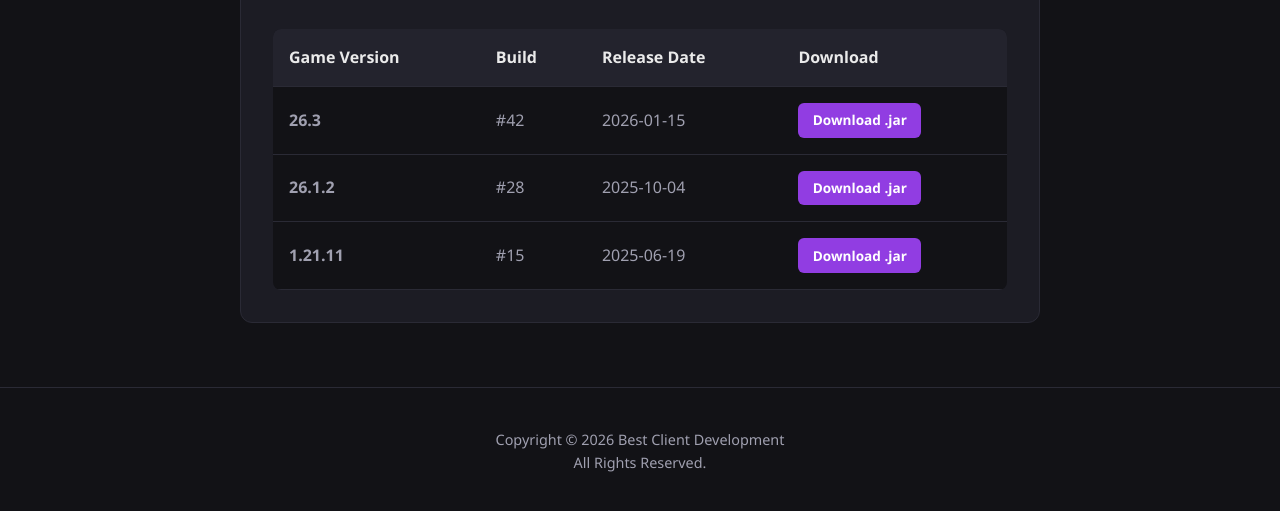
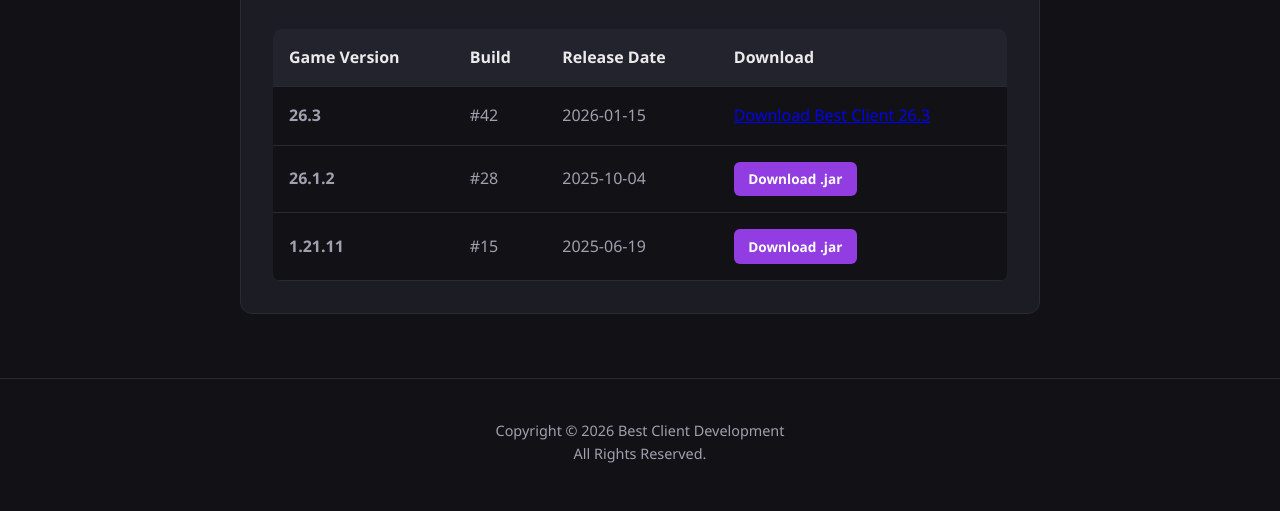
Before and after one commit to Turbs0/BestClient, a plain HTML site: page archive.html in a window 1280 px wide. Shown: the part 251-762 px from the top of the page. Drawn offline with Linux system fonts and the light colour scheme.

Commit message:
Modify download links in archive.html
Updated download links for game versions in the archive.

```diff
--- a/archive.html
+++ b/archive.html
@@ -176,7 +176,9 @@
                     <td><strong>26.3</strong></td>
                     <td>#42</td>
                     <td>2026-01-15</td>
-                    <td><a href="#" class="dl-btn">Download .jar</a></td>
+                    <td><a href="downloads/BestClient-26.3.jar"
+                           class="button"
+                           download="BestClient-26.3.jar">Download Best Client 26.3</a></td>
                 </tr>
                 <tr>
                     <td><strong>26.1.2</strong></td>
```
